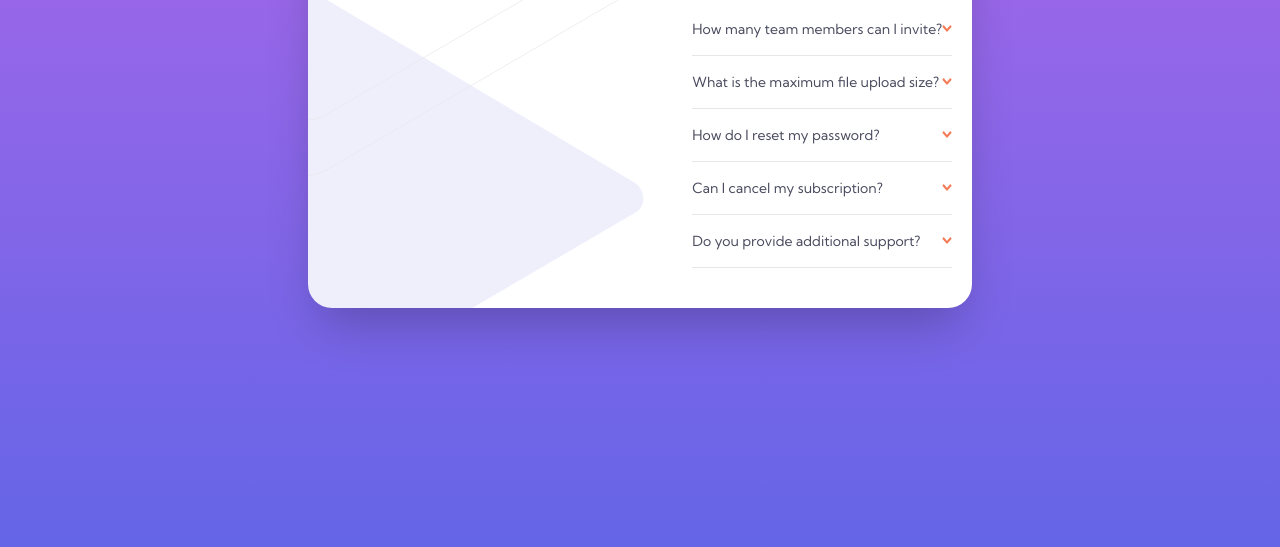
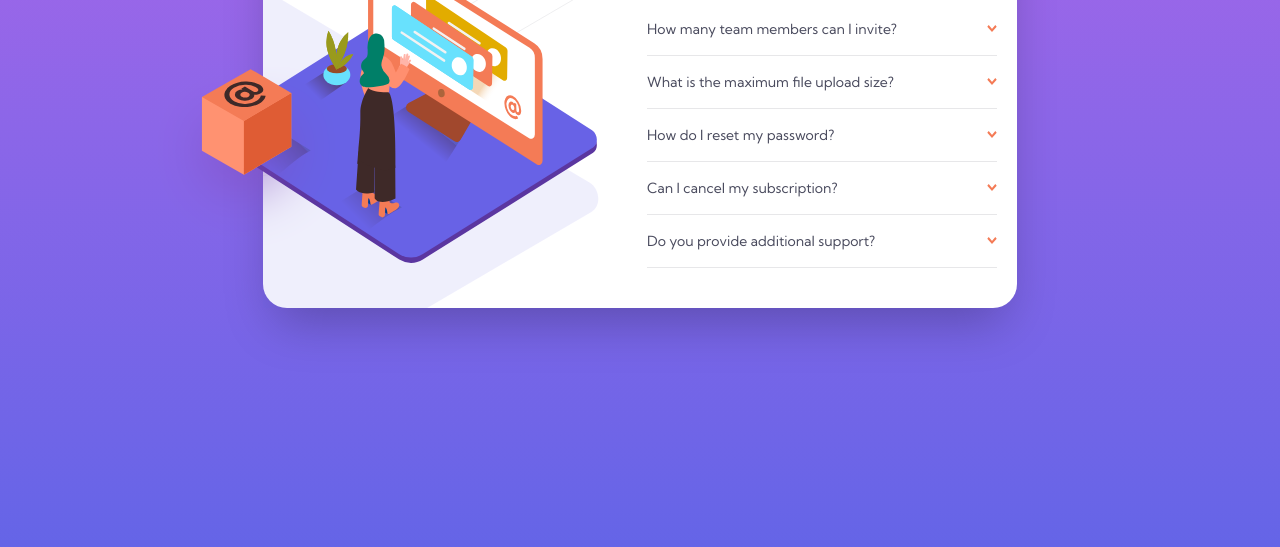
Before and after one commit to devggui/faq-accordion, a website: page index.html in a window 1280 px wide. Shown: the part 253-800 px from the top of the page. Drawn offline with nearby package versions, Linux system fonts and the light colour scheme.

Commit message:
feat: finish

```diff
--- a/index.html
+++ b/index.html
@@ -13,65 +13,58 @@
 </head>
 <body class="bg-gradient-to-b from-[var(--Soft-violet)] to-[var(--Soft-blue)]">
   <div class="flex flex-col min-h-screen items-center justify-center">
-    <main class="flex flex-col absolute top-40 lg:flex-row max-w-xs lg:max-w-2xl bg-white px-5 lg:pl-0 lg:pr-5 pb-10 lg:pb-0 rounded-3xl text-center lg:text-left lg:my-0 shadow-2xl">
-      <div class="px-5 relative lg:static lg:p-0 lg:flex lg:items-center lg:justify-center">
+    <main class="flex flex-col absolute top-40 lg:flex-row max-w-xs lg:max-w-3xl bg-white px-5 lg:pl-0 lg:pr-5 pb-10 lg:pb-0 rounded-3xl text-center lg:text-left lg:my-0 shadow-2xl">
+      <div class="px-5 relative lg:p-0 lg:flex lg:items-center lg:justify-center">
         <!-- Mobile -->
         <img class="block lg:hidden mb-5" src="./images/bg-pattern-mobile.svg" alt="">
         <img class="block lg:hidden absolute left-1/2 top-0 transform -translate-x-1/2 -translate-y-1/2 -mt-4 h-44  w-auto max-w-none" src="./images/illustration-woman-online-mobile.svg" alt="">
 
         <!-- Desktop -->
-        <!-- <img class="hidden lg:block -ml-40 w-[400px] h-[400px]" src="./images/bg-pattern-desktop.svg" alt="">         -->
-        <!-- <img class="hidden lg:block w-full h-80 -ml-5" src="./images/illustration-woman-online-desktop.svg" alt="">       -->
-
+        <img class="hidden lg:block absolute h-80 top-9 -left-[3.1rem]" src="./images/illustration-woman-online-desktop.svg" alt="">
+        <img class="hidden lg:block absolute -left-28 top-40" src="./images/illustration-box-desktop.svg" alt="">
         <div class="hidden lg:block w-96 h-full bg-[url('./images/bg-pattern-desktop.svg')] bg-no-repeat bg-[right_3rem_top_-13rem] bg-[length:700px_700px]"></div>
 
       </div>
 
-      <!-- <div class="px-5 relative lg:p-0 lg:flex lg:items-center lg:justify-center">
-        <img class="block mb-5 lg:hidden" src="./images/bg-pattern-mobile.svg" alt="">
-        <div class="bg-[url('./images/bg-pattern-desktop.svg')] bg-no-repeat w-96 h-96"></div>
-        <img class="absolute left-1/2 top-0 lg:top-1/2 transform -translate-x-1/2 -translate-y-1/2 -mt-4 lg:-mt-0 lg:-ml-4 h-44 lg:h-72 w-auto max-w-none" src="./images/illustration-woman-online-mobile.svg" alt="">
-      </div>             -->
-
-      <div class="lg:py-10 lg:w-full lg:h-full">
+      <div class="lg:py-10 lg:w-[350px] lg:h-full">
         <h1 class="font-bold text-[var(--Very-dark-desaturated-blue)] text-3xl mb-5">FAQ</h1>
         <div class="w-full text-left">
 
           <div class="flex flex-col py-4 border-b-[1px] border-solid border-[var(--Light-grayish-blue)]">
-            <div class="flex flex-row items-center justify-between" id="question1" onclick="showAnswer(1, event)">
-              <span class="text-sm text-[var(--Very-dark-grayish-blue)]">How many team members can I invite?</span>
+            <div class="flex flex-row items-center justify-between cursor-pointer" id="question1" onclick="showAnswer(1, event)">
+              <span class="text-sm text-[var(--Very-dark-grayish-blue)] lg:hover:text-[var(--Soft-red)]">How many team members can I invite?</span>
               <img class="w-[0.6rem] h-2 transition-transform" src="./images/icon-arrow-down.svg" alt="">
             </div>
             <p class="text-xs pt-2 pr-4 text-[var(--Dark-grayish-blue)] transition-opacity duration-300" style="display: none;" id="answer1">You can invite up to 2 additional users on the Free plan. There is no limit on team members for the Premium plan.</p>
           </div>
 
           <div class="flex flex-col py-4 border-b-[1px] border-solid border-[var(--Light-grayish-blue)]">
-            <div class="flex flex-row items-center justify-between" id="question2" onclick="showAnswer(2, event)">
-              <span class="text-sm text-[var(--Very-dark-grayish-blue)]">What is the maximum file upload size?</span>
+            <div class="flex flex-row items-center justify-between cursor-pointer" id="question2" onclick="showAnswer(2, event)">
+              <span class="text-sm text-[var(--Very-dark-grayish-blue)] lg:hover:text-[var(--Soft-red)]">What is the maximum file upload size?</span>
               <img class="w-[0.6rem] h-2 transition-transform" src="./images/icon-arrow-down.svg" alt="">
             </div>
             <p class="text-xs pt-2 pr-4 text-[var(--Dark-grayish-blue)]" style="display: none;" id="answer2">No more than 2GB. All files in your account must fit your allotted storage space.</p>
           </div>
 
           <div class="flex flex-col py-4 border-b-[1px] border-solid border-[var(--Light-grayish-blue)]">
-            <div class="flex flex-row items-center justify-between" id="question3" onclick="showAnswer(3, event)">
-              <span class="text-sm text-[var(--Very-dark-grayish-blue)]">How do I reset my password?</span>
+            <div class="flex flex-row items-center justify-between cursor-pointer" id="question3" onclick="showAnswer(3, event)">
+              <span class="text-sm text-[var(--Very-dark-grayish-blue)] lg:hover:text-[var(--Soft-red)]">How do I reset my password?</span>
               <img class="w-[0.6rem] h-2 transition-transform" src="./images/icon-arrow-down.svg" alt="">
             </div>
             <p class="text-xs pt-2 pr-4 text-[var(--Dark-grayish-blue)]" style="display: none;" id="answer3">Click “Forgot password” from the login page or “Change password” from your profile page. A reset link will be emailed to you.</p>
           </div>
 
           <div class="flex flex-col py-4 border-b-[1px] border-solid border-[var(--Light-grayish-blue)]">
-            <div class="flex flex-row items-center justify-between" id="question4" onclick="showAnswer(4, event)">
-              <span class="text-sm text-[var(--Very-dark-grayish-blue)]">Can I cancel my subscription?</span>
+            <div class="flex flex-row items-center justify-between cursor-pointer" id="question4" onclick="showAnswer(4, event)">
+              <span class="text-sm text-[var(--Very-dark-grayish-blue)] lg:hover:text-[var(--Soft-red)]">Can I cancel my subscription?</span>
               <img class="w-[0.6rem] h-2 transition-transform" src="./images/icon-arrow-down.svg" alt="">
             </div>
             <p class="text-xs pt-2 pr-4 text-[var(--Dark-grayish-blue)]" style="display: none;" id="answer4">Yes! Send us a message and we’ll process your request no questions asked.</p questiononclick="showAnswer(), event">
           </div>
 
           <div class="flex flex-col py-4 border-b-[1px] border-solid border-[var(--Light-grayish-blue)]">
-            <div class="flex flex-row items-center justify-between" id="question5" onclick="showAnswer(5, event)">
-              <span class="text-sm text-[var(--Very-dark-grayish-blue)]">Do you provide additional support?</span>
+            <div class="flex flex-row items-center justify-between cursor-pointer" id="question5" onclick="showAnswer(5, event)">
+              <span class="text-sm text-[var(--Very-dark-grayish-blue)] lg:hover:text-[var(--Soft-red)]">Do you provide additional support?</span>
               <img class="w-[0.6rem] h-2 transition-transform" src="./images/icon-arrow-down.svg" alt="">
             </div>
             <p class="text-xs pt-2 pr-4 text-[var(--Dark-grayish-blue)]" style="display: none;" id="answer5">Chat and email support is available 24/7. Phone lines are open during normal business hours.</p>
```
Also changed, not shown: README-tasks.md (deleted).
